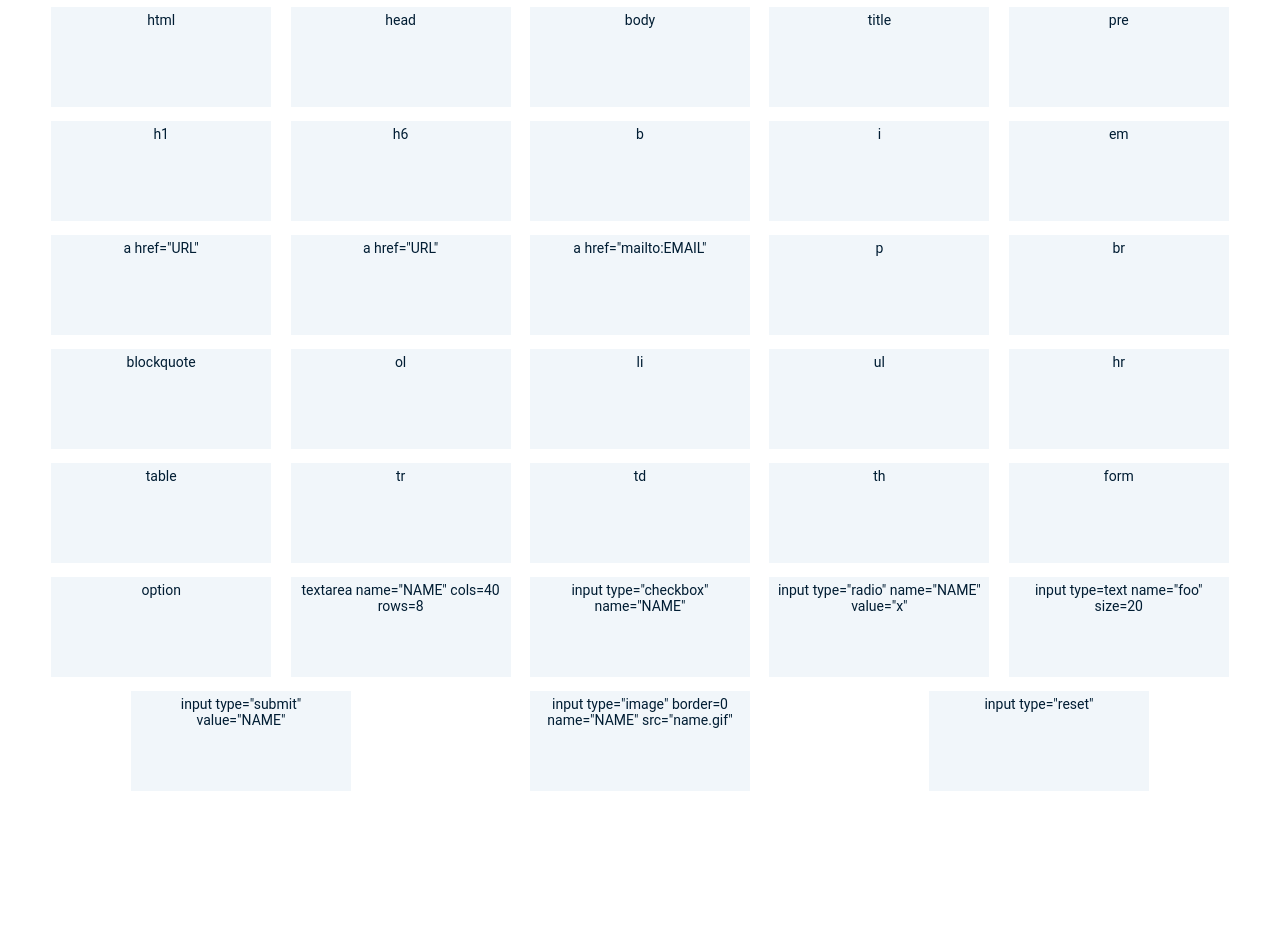
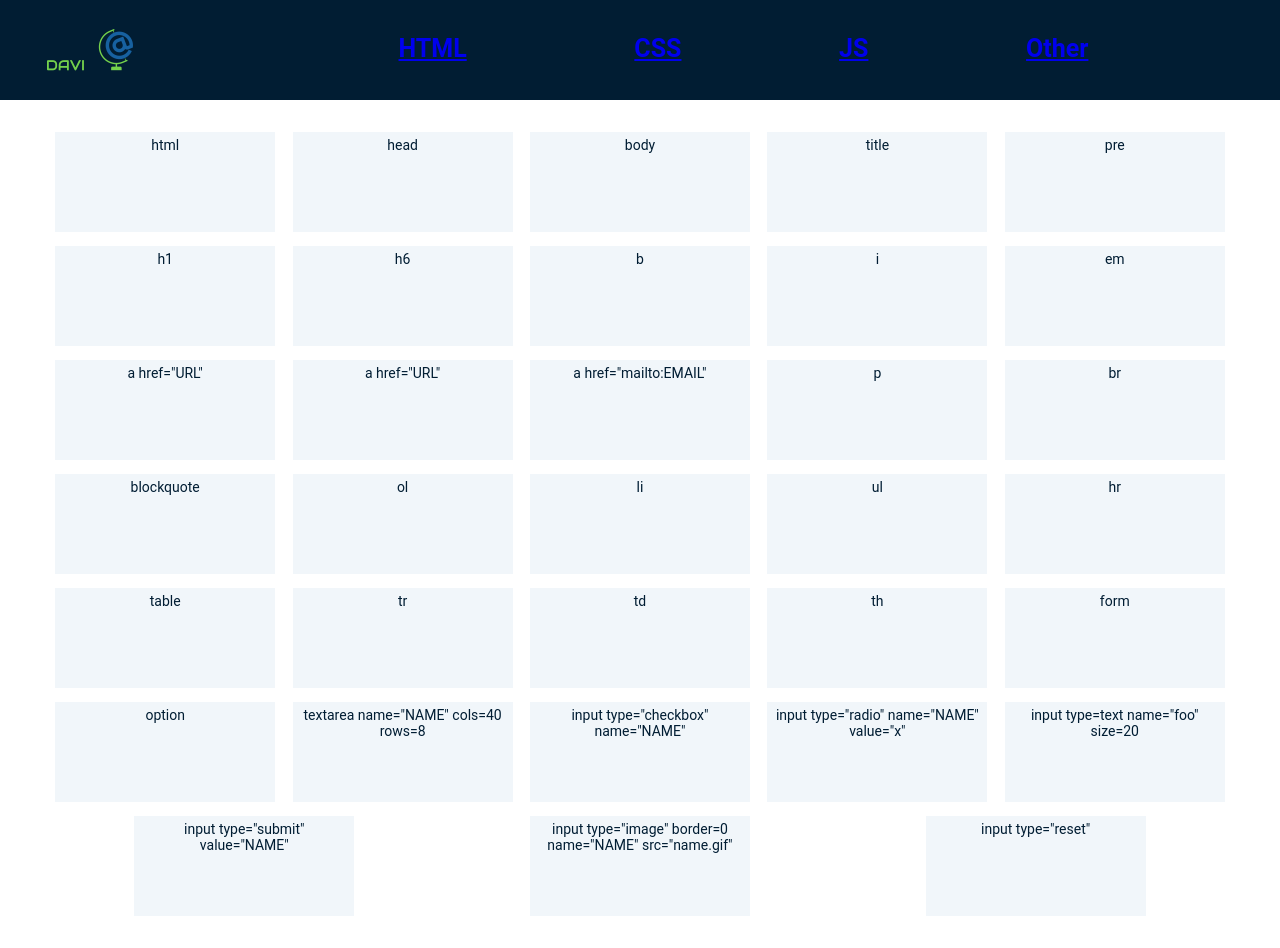
Before and after one commit to Zolotou/DAVI, a website: page HTMLpage.html in a window 1280 px wide. Before the commit the page ends 800 px from the top, so only its background shows below. Drawn offline with Linux system fonts and the light colour scheme.

Commit message:
add active logo

```diff
--- a/HTMLpage.html
+++ b/HTMLpage.html
@@ -7,6 +7,36 @@
     <title>Document</title>
 </head>
 <body>
+    <header class="header">
+        <div class="wrapper  header-wrapper">
+            <div class="header__logo">
+            <a href="index.html#logo1 ">  <img class="logo_img" src="./src/assets/DAVI.png" alt="logo"></a>
+            </div>
+            <div class="header__burger">
+
+                <span class="burger-menu_lines"></span>
+            </div>
+            <nav class="burger-menu">
+                <a href="index.html#html" class="burger-menu_link">HTML</a>
+                <a href="#css" class="burger-menu_link">CSS</a>
+                <a href="#js" class="burger-menu_link">JS</a>
+                <a href="#other" class="burger-menu_link">Other</a>
+            </nav>
+
+
+
+
+            <nav class="header__navigation">
+                <ul class="navigation">
+                    <li class="navigation__link"><a href="index.html#html" >HTML</a></li>
+                    <li class="navigation__link"></li><a href="#css">CSS</a></li>
+                    <li class="navigation__link"></li><a href="#js">JS</a></li>
+                    <li class="navigation__link"></li><a href="#other">Other</a></li>
+                </ul>
+            </nav>
+        </div>
+
+    </header>
     <section class="html-tegs">
         <div class="wrapper" >
 
--- a/src/sass/components/_htmlSection.scss
+++ b/src/sass/components/_htmlSection.scss
@@ -1,4 +1,5 @@
 #parent {
+    padding: 25px 5px;
     display: flex;
     flex-wrap: wrap;
     justify-content: space-around;
```
Also changed, not shown: index.html (+6 -6 lines), src/sass/style.css, 1 other file.
